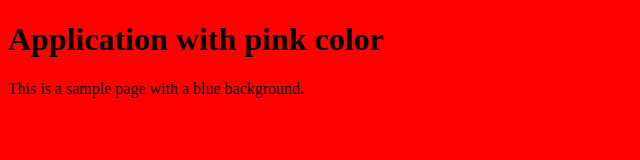
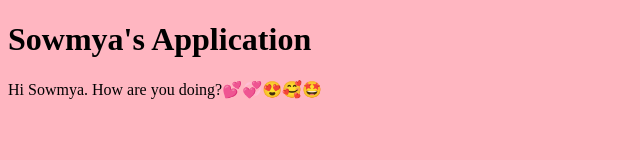
Before and after one commit to UBenakana/HelloWorld, a plain HTML site: page index.html in a window 1280 px wide. Shown: the whole page, without its empty margins (0-640 px from the left). Drawn offline with Linux system fonts and the light colour scheme.

Commit message:
Update index.html

```diff
--- a/index.html
+++ b/index.html
@@ -2,9 +2,17 @@
 <html>
 <head>
     <title>Sample Page</title>
+    <style>
+        body {
+            background-color: lightpink;
+        }
+        h1, p {
+            color: black;
+        }
+    </style>
 </head>
-<body style="background-color: red;">
-    <h1>Application with pink color</h1>
-    <p>This is a sample page with a blue background.</p>
+<body>
+    <h1>Sowmya's Application</h1>
+    <p>Hi Sowmya. How are you doing?💕💞😍🥰🤩</p>
 </body>
 </html>
```
